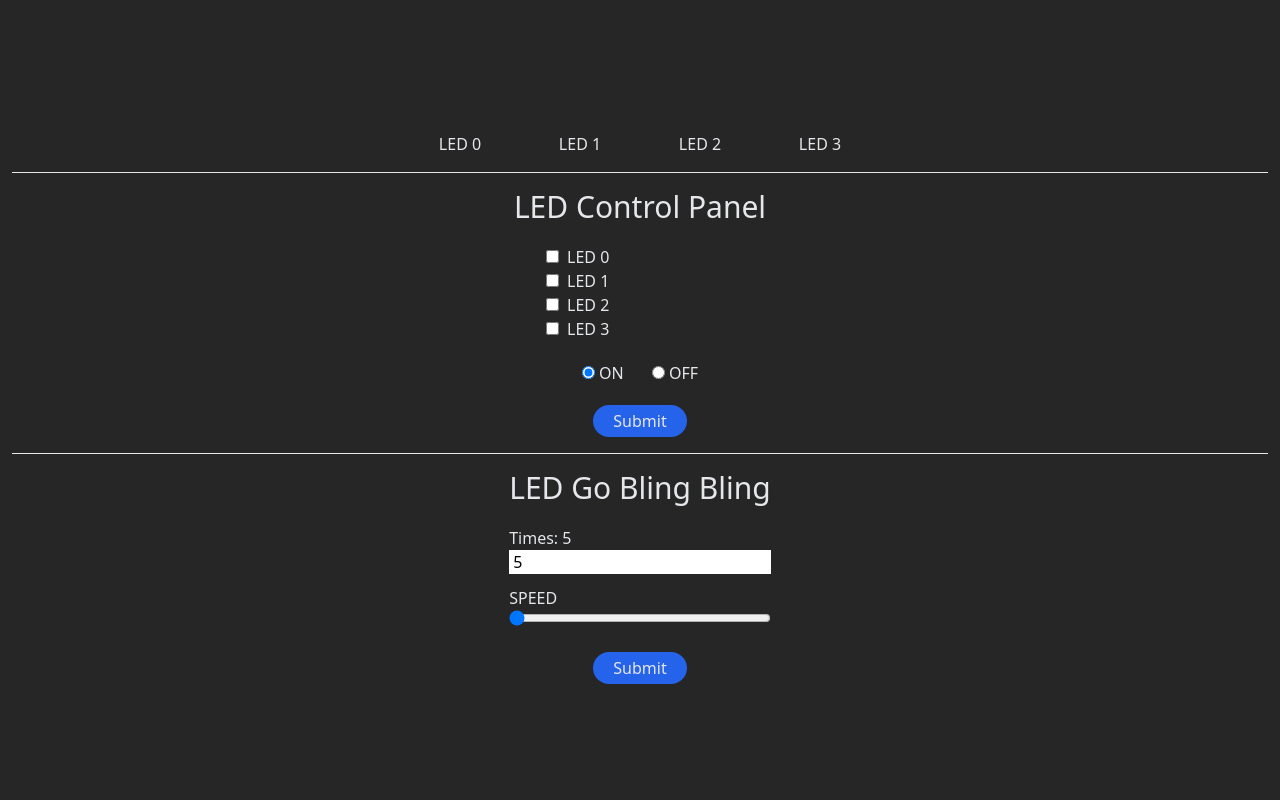
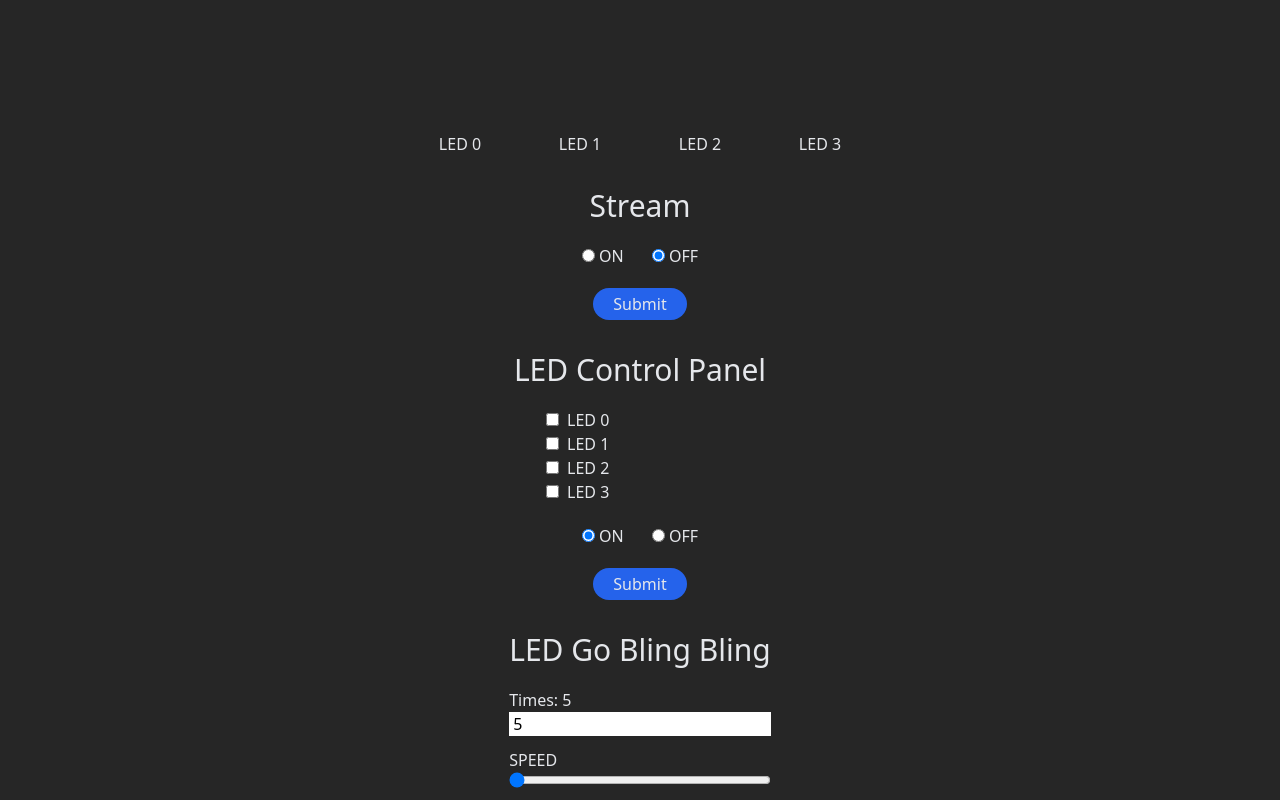
Before and after one commit to jykuo-love-shiritori/cross-compile-thing, a Svelte app in the folder frontend/: page / in a window 1280 px wide. Built offline with nearby package versions, Linux system fonts and the light colour scheme.

Commit message:
stream work

```diff
--- a/frontend/src/App.svelte
+++ b/frontend/src/App.svelte
@@ -1,7 +1,7 @@
 <script lang="ts">
     import Bling from './Bling.svelte';
     import Kjy from './KJY.svelte';
-    import LEDStore from './LEDStore';
+    import Stream from './Stream.svelte';
     import Toggle from './Toggle.svelte';
 </script>
 
@@ -9,12 +9,15 @@
     class="flex h-screen flex-col items-center overflow-clip bg-neutral-800 p-3 text-gray-200"
 >
     <Kjy />
+    <hr class="my-4 h-px w-1/3 border-0 bg-gray-200" />
 
-    <hr class="my-4 h-px w-full border-0 bg-gray-200" />
+    <Stream />
+
+    <hr class="my-4 h-px w-1/3 border-0 bg-gray-200" />
 
     <Toggle />
 
-    <hr class="my-4 h-px w-full border-0 bg-gray-200" />
+    <hr class="my-4 h-px w-1/3 border-0 bg-gray-200" />
 
     <Bling />
 </div>
--- /dev/null
+++ b/frontend/src/Stream.svelte
@@ -0,0 +1,40 @@
+<script lang="ts">
+    let stream = false;
+
+    let interval: NodeJS.Timer;
+
+    const handleSubmit = async () => {
+        if (stream) {
+            interval = setInterval(fetchData, 1000);
+        } else {
+            clearInterval(interval);
+        }
+    };
+
+    const fetchData = async () => {
+        const res = await fetch('http://localhost:8080/stream');
+        const data = await res.json();
+
+        console.log(data);
+    };
+</script>
+
+<div class="flex flex-col items-center">
+    <h1 class="mb-5 text-3xl">Stream</h1>
+
+    <div class="pb-5">
+        <label class="mx-3">
+            <input type="radio" bind:group={stream} value={true} />
+            ON
+        </label>
+
+        <label class="mx-3">
+            <input type="radio" bind:group={stream} value={false} />
+            OFF
+        </label>
+    </div>
+
+    <button on:click={handleSubmit} class="rounded-full bg-blue-600 px-5 py-1">
+        Submit
+    </button>
+</div>
```
Also changed, not shown: 2 other files (tests, documents, lock files or other folders).
